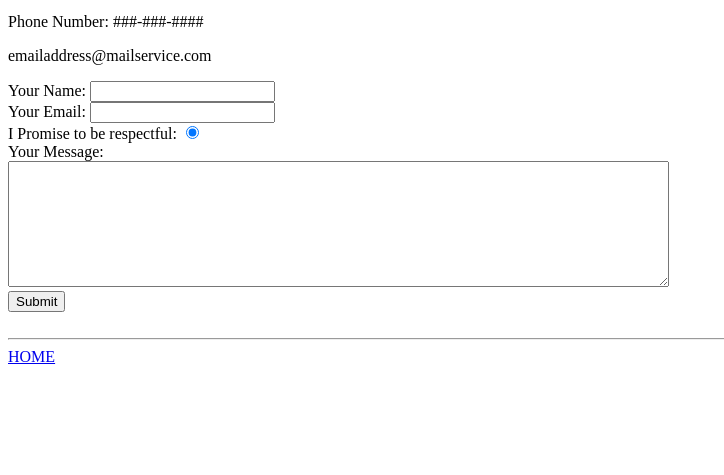
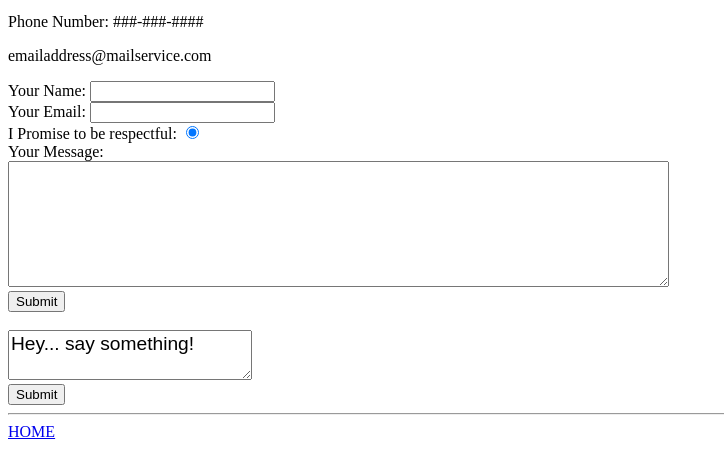
Before and after one commit to imparking/cv, a plain HTML site: page contact-me.html in a window 1280 px wide. Shown: the part 101-576 px from the top of the page, without its empty margins (0-724 px from the left). Drawn offline with Linux system fonts and the light colour scheme.

Commit message:
addcommentbox

```diff
--- a/contact-me.html
+++ b/contact-me.html
@@ -22,18 +22,16 @@
   <textarea name="yourMessage" rows="8" cols="80"></textarea><br>
   <input type="submit" name="" value="Submit">
   <br><br>
-
-
 </form>
 
-
-
-
-
-
-
-
-
+    <form action="/html/tags/html_form_tag_action.cfm" method="post">
+<div>
+<textarea name="comments" id="comments" style="font-family:sans-serif;font-size:1.2em;">
+Hey... say something!
+</textarea>
+</div>
+<input type="submit" value="Submit">
+</form>
 
 
 
```
